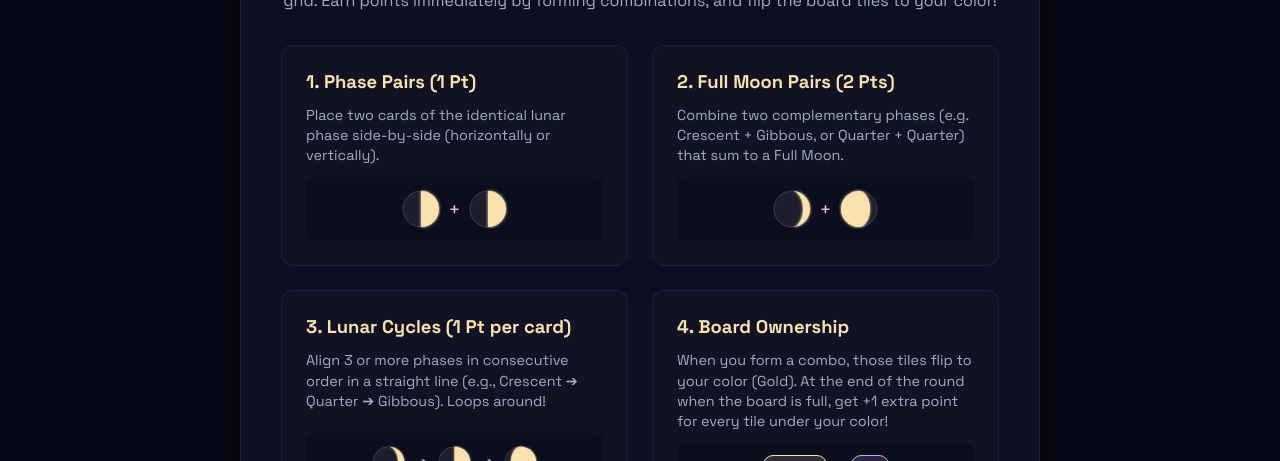
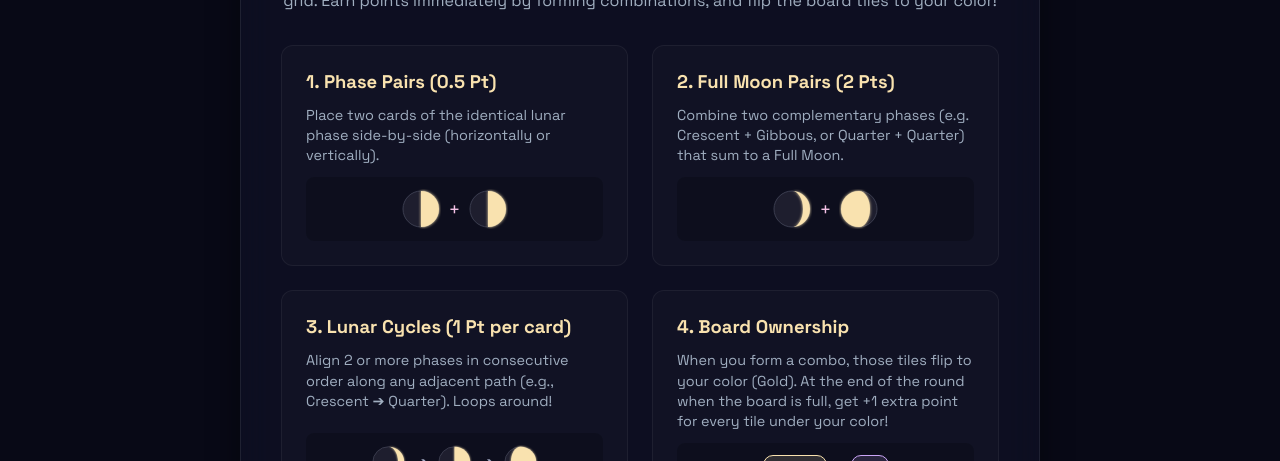
Before and after one commit to simranbedi446/moon-game, a Next.js app: page / in a window 1280 px wide. Both pictures are taken after a click on the button "How to Align (Tutorial)". Shown: the part 229-690 px from the top of the page. Built offline with nearby package versions, Linux system fonts and the light colour scheme.

Commit message:
fix: Adjust scoring rules: pairs score 0.5 pts, cycles start from length 2 scoring 1 pt per card

```diff
--- a/src/app/page.js
+++ b/src/app/page.js
@@ -308,7 +308,7 @@ export default function Home() {
 
             <div className="rules-grid">
               <div className="rule-card">
-                <h3>1. Phase Pairs (1 Pt)</h3>
+                <h3>1. Phase Pairs (0.5 Pt)</h3>
                 <p>Place two cards of the identical lunar phase side-by-side (horizontally or vertically).</p>
                 <div className="rule-visual">
                   <MoonSvg phaseId={2} size={40} />
@@ -329,7 +329,7 @@ export default function Home() {
 
               <div className="rule-card">
                 <h3>3. Lunar Cycles (1 Pt per card)</h3>
-                <p>Align 3 or more phases in consecutive order in a straight line (e.g., Crescent ➔ Quarter ➔ Gibbous). Loops around!</p>
+                <p>Align 2 or more phases in consecutive order along any adjacent path (e.g., Crescent ➔ Quarter). Loops around!</p>
                 <div className="rule-visual">
                   <MoonSvg phaseId={1} size={35} />
                   <span className="visual-arrow">➔</span>
--- a/src/hooks/useGameEngine.js
+++ b/src/hooks/useGameEngine.js
@@ -235,7 +235,7 @@ export function useGameEngine() {
 
         // Check Phase Pair (Identical phases)
         if (placedCard.phase === neighborCard.phase) {
-          registerCombo("pair", [currentCell, neighborCell], 1);
+          registerCombo("pair", [currentCell, neighborCell], 0.5);
         }
 
         // Check Full Moon Pair (Complementary phases)
@@ -245,7 +245,7 @@ export function useGameEngine() {
       }
     });
 
-    // 2. Check Cycles (Contiguous path of 3 or more consecutive phases containing the placed card)
+    // 2. Check Cycles (Contiguous path of 2 or more consecutive phases containing the placed card)
     const getNeighbors = (cell) => {
       return tempBoard.filter(other =>
         !other.isBlocked &&
@@ -291,7 +291,7 @@ export function useGameEngine() {
         const sharesOtherCell = F.some((cell, idx) => idx > 0 && B.some(bCell => bCell.id === cell.id));
         if (!sharesOtherCell) {
           const combined = [...B.slice(1).reverse(), ...F];
-          if (combined.length >= 3) {
+          if (combined.length >= 2) {
             foundCycles.push(combined);
           }
         }
```
